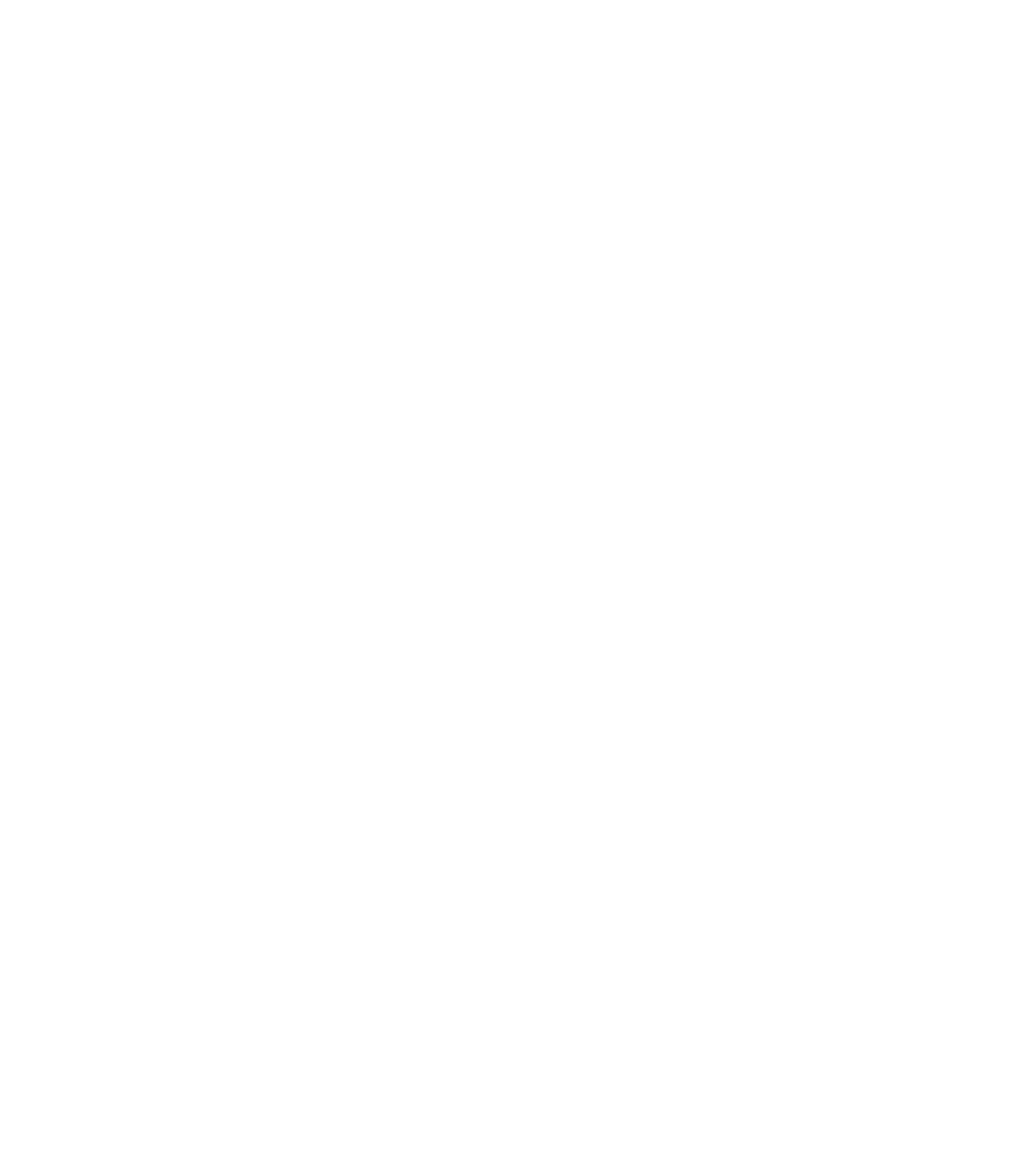
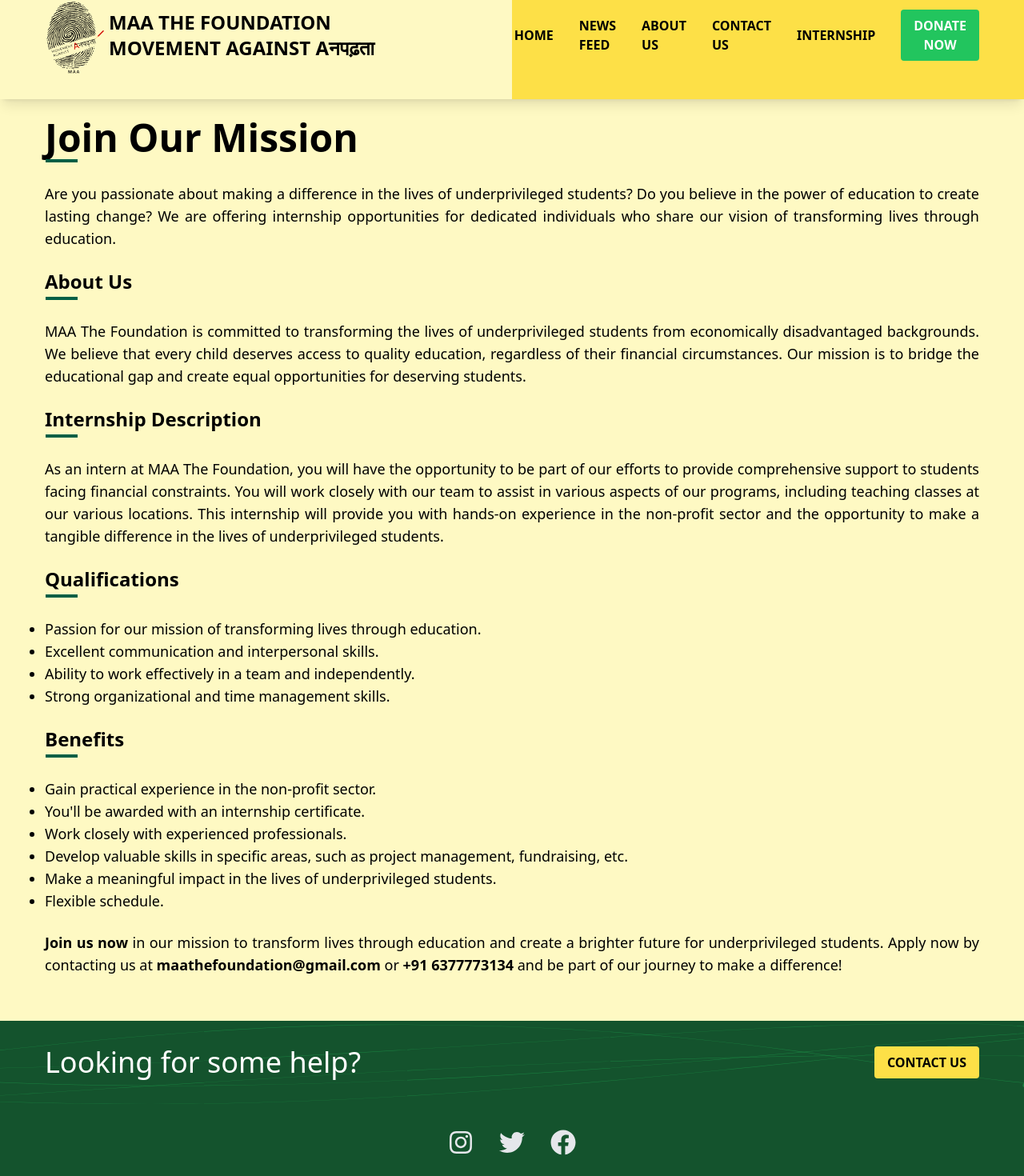
Before and after one commit to noobyogi0010/maa-the-foundation-org, a React (Create React App) app: page /internship in a window 1280 px wide. Before the commit this address had no page. Shown: the part 36-1506 px from the top of the page at 80% size. Before the commit the page ends 800 px from the top, so only its background shows below. Built offline with nearby package versions, Linux system fonts and the light colour scheme.

Commit message:
add internship tab

```diff
--- a/src/components/sectionHeading/sectionHeading.tsx
+++ b/src/components/sectionHeading/sectionHeading.tsx
@@ -3,10 +3,11 @@ import './sectionHeading.css';
 
 type HeadingProps = {
     title: string;
+    headingSize?: string;
 }
 
 export default function SectionHeading(props: HeadingProps) {
     return (
-        <h3 className="text-2xl pb-8 pl-14 pr-14 lg:pr-7 font-bold relative heading-dash">{props.title}</h3>
+        <h3 className={(props.headingSize ? props.headingSize : "text-2xl") + " pb-8 pl-14 pr-14 lg:pr-7 font-bold relative heading-dash"}>{props.title}</h3>
     );
 }
--- a/src/containers/App.tsx
+++ b/src/containers/App.tsx
@@ -3,6 +3,7 @@ import './App.css';
 import { BrowserRouter, Routes, Route } from 'react-router-dom';
 import Home from '../pages/home/home';
 import Gallery from '../pages/gallery/gallery';
+import Internship from '../pages/internship/internship';
 
 function App() {
 
@@ -14,6 +15,7 @@ function App() {
           <Route key="home" path='/' element={<Home />} />
           <Route key="home-named" path='/maa-the-foundation' element={<Home />} />
           <Route key="gallery" path='/gallery' element={<Gallery />} />
+          <Route key="internship" path='/internship' element={<Internship />} />
         </Routes>
       </BrowserRouter>
     </div>
--- /dev/null
+++ b/src/containers/internship/internship.tsx
@@ -0,0 +1,55 @@
+import React from 'react';
+import SectionHeading from '../../components/sectionHeading/sectionHeading';
+
+const InternshipContent = () => {
+  const sectionTitle = "Join Our Mission";
+  return (
+    <div id="about" className="flex flex-col bg-yellow-100 pt-6">
+      <SectionHeading title={sectionTitle} headingSize={"text-5xl"} />
+      <div className="flex px-14">
+        <p className="text-left lg:text-justify text-lg mb-6">
+        Are you passionate about making a difference in the lives of underprivileged students? Do you believe in the power of education to create lasting change? We are offering internship opportunities for dedicated individuals who share our vision of transforming lives through education.
+        </p>
+      </div>
+      <SectionHeading title="About Us" />
+      <div className="flex px-14">
+        <p className="text-left lg:text-justify text-lg mb-6">
+        MAA The Foundation is committed to transforming the lives of underprivileged students from economically disadvantaged backgrounds. We believe that every child deserves access to quality education, regardless of their financial circumstances. Our mission is to bridge the educational gap and create equal opportunities for deserving students.
+        </p>
+      </div>
+      <SectionHeading title="Internship Description" />
+      <div className="flex px-14">
+        <p className="text-left lg:text-justify text-lg mb-6">
+        As an intern at MAA The Foundation, you will have the opportunity to be part of our efforts to provide comprehensive support to students facing financial constraints. You will work closely with our team to assist in various aspects of our programs, including teaching classes at our various locations. This internship will provide you with hands-on experience in the non-profit sector and the opportunity to make a tangible difference in the lives of underprivileged students.
+        </p>
+      </div>
+      <SectionHeading title="Qualifications" />
+      <div className="flex px-14">
+        <ul className="text-left lg:text-justify text-lg mb-6 list-disc">
+          <li>Passion for our mission of transforming lives through education.</li>
+          <li>Excellent communication and interpersonal skills.</li>
+          <li>Ability to work effectively in a team and independently.</li>
+          <li>Strong organizational and time management skills.</li>
+        </ul>
+      </div>
+      <SectionHeading title="Benefits" />
+      <div className="flex px-14">
+        <ul className="text-left lg:text-justify text-lg mb-6 list-disc">
+          <li>Gain practical experience in the non-profit sector.</li>
+          <li>You'll be awarded with an internship certificate.</li>
+          <li>Work closely with experienced professionals.</li>
+          <li>Develop valuable skills in specific areas, such as project management, fundraising, etc.</li>
+          <li>Make a meaningful impact in the lives of underprivileged students.</li>
+          <li>Flexible schedule.</li>
+        </ul>
+      </div>
+      <div className="flex px-14">
+        <p className="text-left lg:text-justify text-lg mb-14">
+        <strong>Join us now</strong> in our mission to transform lives through education and create a brighter future for underprivileged students. Apply now by contacting us at <strong>maathefoundation@gmail.com</strong> or <strong>+91 6377773134</strong> and be part of our journey to make a difference!
+        </p>
+      </div>
+    </div>
+  );
+};
+
+export default InternshipContent;
--- a/src/containers/navbar/navbar.tsx
+++ b/src/containers/navbar/navbar.tsx
@@ -211,6 +211,16 @@ function Navbar(props: NavbarProps) {
                 </span>
               </HashLink>
             </li>
+            <li className="nav-item">
+              <Link
+                className="lg:pl-6 py-2 flex items-center text-xs uppercase font-bold leading-snug text-black hover:opacity-75"
+                to={"/internship"}
+              >
+                <span className="ml-2 lg:text-base relative link n-link">
+                  Internship
+                </span>
+              </Link>
+            </li>
             <li className="nav-item lg:pl-6 py-2 flex items-center text-xs uppercase font-bold leading-snug text-black">
               <span className="ml-2 lg:text-base">
                 <button
--- a/src/containers/ourTeam/ourTeam.tsx
+++ b/src/containers/ourTeam/ourTeam.tsx
@@ -248,15 +248,14 @@ export default function OurTeam() {
                 <h4 className="text-center py-1 font-bold">Yogesh Singh</h4>
                 {/* <p className="text-center italic">Founder</p> */}
               </div>
-              <div className="flex flex-col mb-8 lg:mb-4 lg:w-1/4 items-center">
+              {/* <div className="flex flex-col mb-8 lg:mb-4 lg:w-1/4 items-center">
                 <img
                   src={team7}
                   alt="President"
                   className="rounded-full w-2/6 lg:w-10/12 content-around lg:content-normal"
                 />
                 <h4 className="text-center py-1 font-bold">Abhishek Singh Naruka</h4>
-                {/* <p className="text-center italic">Founder</p> */}
-              </div>
+              </div> */}
               <div className="flex flex-col mb-8 lg:mb-4 lg:w-1/4 items-center">
                 <img
                   src={team2}
--- /dev/null
+++ b/src/pages/internship/internship.tsx
@@ -0,0 +1,27 @@
+import React from "react";
+import Navbar from "../../containers/navbar/navbar";
+import ContactUs from "../../containers/contactUs/contactUs";
+import { Footer } from "../../containers/footer/footer";
+import ImageBanner from "../../containers/internship/internship";
+
+function Internship() {
+
+  React.useEffect(() => {
+    window.scrollTo({
+      top: 0,
+      left: 0,
+      behavior: "smooth"
+    });
+  }, [])
+
+  return (
+    <div className="flex flex-col">
+      <Navbar props={{ atPageTop: false, fromGallery: true }} />
+      <ImageBanner />
+      <ContactUs />
+      <Footer />
+    </div>
+  );
+}
+
+export default Internship;
```
